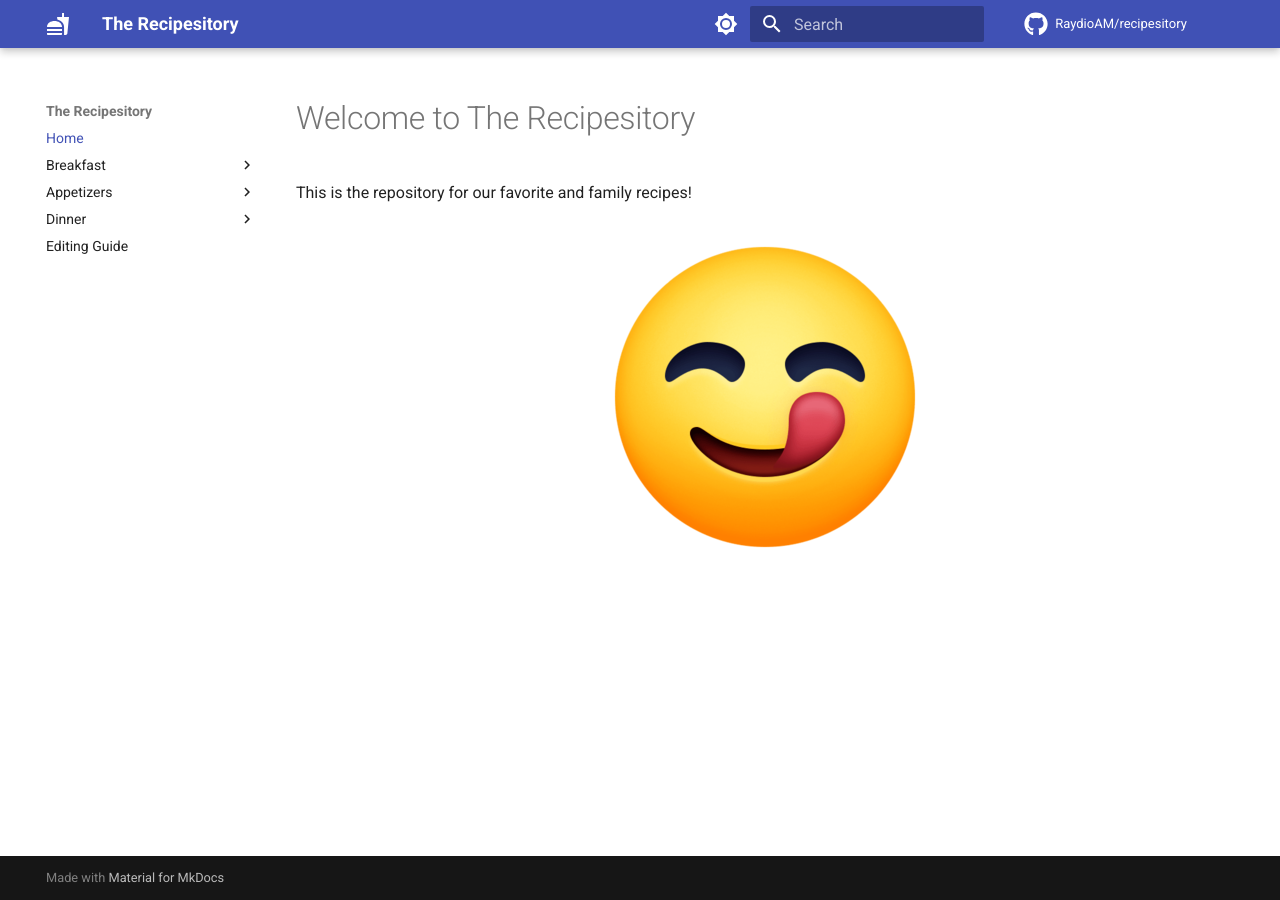
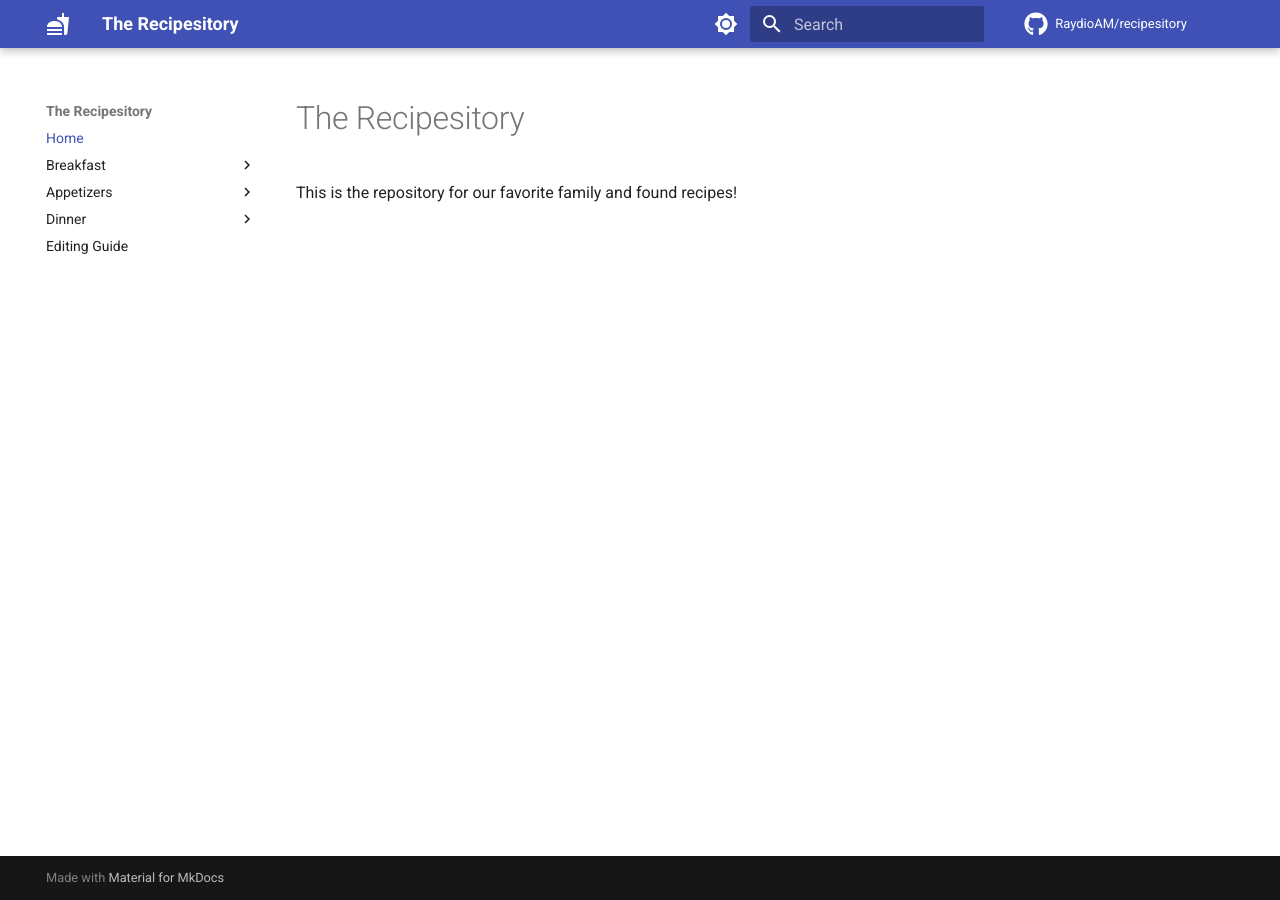
Before and after one commit to RaydioAM/Recipesitory, an MkDocs documentation site: the page built from docs/index.md, in a window 1280 px wide. Built offline with MkDocs 1.6.1 and Material for MkDocs 9.7.7, drawn with Linux system fonts in a browser that asks for light colours; comment, search, counter and statistics services are not loaded.

Commit message:
Update README.md and index.md

```diff
--- a/docs/index.md
+++ b/docs/index.md
@@ -1,8 +1,3 @@
-# Welcome to The Recipesitory
+# The Recipesitory
 
-This is the repository for our favorite and family recipes!
-
-<figure markdown>
-  ![YUM](./assets/images/yum.png)
-  <figcaption></figcaption>
-</figure>
+This is the repository for our favorite family and found recipes!
```
Also changed, not shown: README.md (+1 -1 lines).
